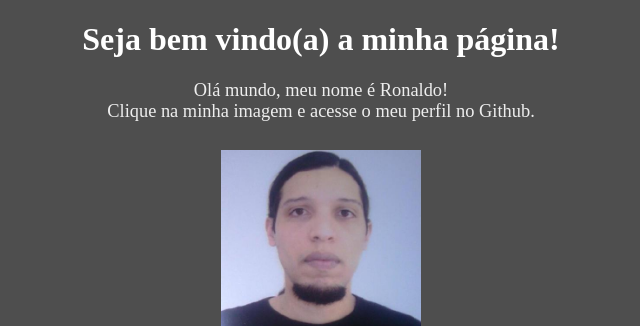
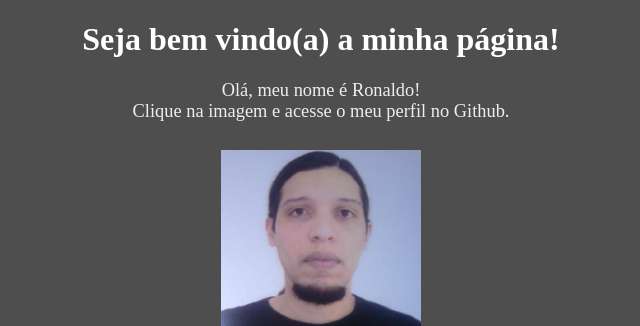
Before and after one commit to ronaldomendes/ronaldomendes.github.io, a plain HTML site: page index.html in a window 1280 px wide. Shown: the top 326 px of the page, without its empty margins (319-959 px from the left). Drawn offline with Linux system fonts and the light colour scheme.

Commit message:
Primeira alteração de conteúdo

```diff
--- a/index.html
+++ b/index.html
@@ -12,7 +12,7 @@
 </head>
 <body>
 	<h1>Seja bem vindo(a) a minha página!</h1>
-	<p>Olá mundo, meu nome é Ronaldo!<br>Clique na minha imagem e acesse o meu perfil no Github.</p>
+	<p>Olá, meu nome é Ronaldo!<br>Clique na imagem e acesse o meu perfil no Github.</p>
 	<center>
 		<a href="https://github.com/ronaldomendes" target="_blank">
 			<img src="img/43147698.jpg" alt="Minha imagem">
```
